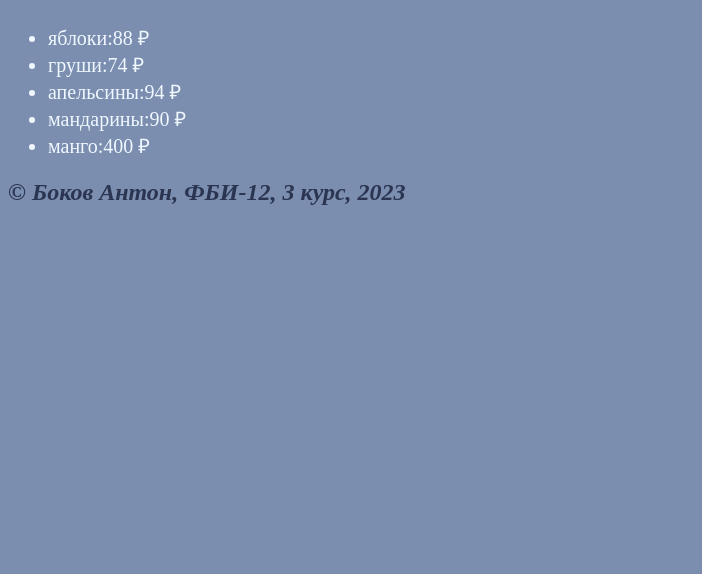
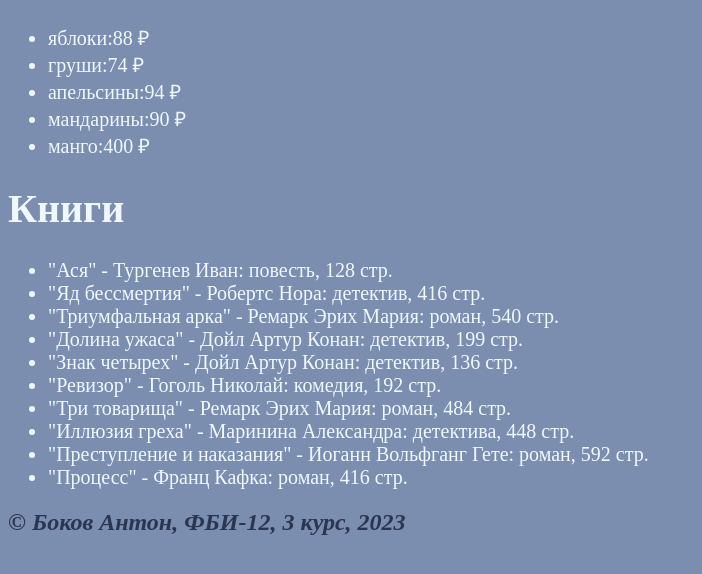
Before and after one commit to Tatoshechka322/web-programming-labs, a Flask app: page /lab2/example in a window 1280 px wide. Shown: the part 204-778 px from the top of the page, without its empty margins (0-702 px from the left). Run offline with Flask 3, Linux system fonts and the light colour scheme.

Commit message:
Книги

```diff
--- a/app.py
+++ b/app.py
@@ -165,4 +165,17 @@ def example():
          {'name':'манго','price':400}
          ]
 
-    return render_template('example.html', name=name, group=group, cours=cours,number=number,fruits=fruits)
+    books =[
+         {'name': 'Ася','author': 'Тургенев Иван','style': 'повесть','page':128},
+         {'name': 'Яд бессмертия','author': 'Робертс Нора','style': 'детектив','page':416},
+         {'name': 'Триумфальная арка','author': 'Ремарк Эрих Мария','style': 'роман','page':540},
+         {'name': 'Долина ужаса','author': 'Дойл Артур Конан','style': 'детектив','page':199},
+         {'name': 'Знак четырех','author': 'Дойл Артур Конан','style': 'детектив','page':136},
+         {'name': 'Ревизор','author': 'Гоголь Николай','style': 'комедия','page':192},
+         {'name': 'Три товарища','author': 'Ремарк Эрих Мария','style': 'роман','page':484},
+         {'name': 'Иллюзия греха','author': 'Маринина Александра','style': 'детектива','page':448},
+         {'name': 'Преступление и наказания','author': 'Иоганн Вольфганг Гете','style': 'роман','page':592},
+         {'name': 'Процесс','author': 'Франц Кафка','style': 'роман','page':416}
+    ]
+
+    return render_template('example.html', name=name, group=group, cours=cours,number=number,fruits=fruits, books=books)
--- a/templates/example.html
+++ b/templates/example.html
@@ -31,6 +31,12 @@
             <li>{{f.name}}:{{f.price}} &#x20bd;</li>
             {% endfor %}
         </ul>
+        <h1>Книги</h1>
+        <ul>
+            {% for k in books %}
+            <li>"{{k.name}}" - {{k.author}}: {{k.style}}, {{k.page}} стр.</li>
+            {% endfor %}
+        </ul>
     </main>
 
     <footer>
```
